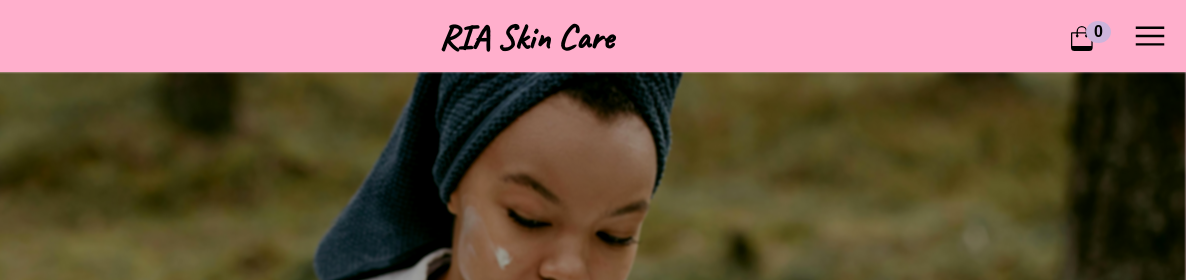
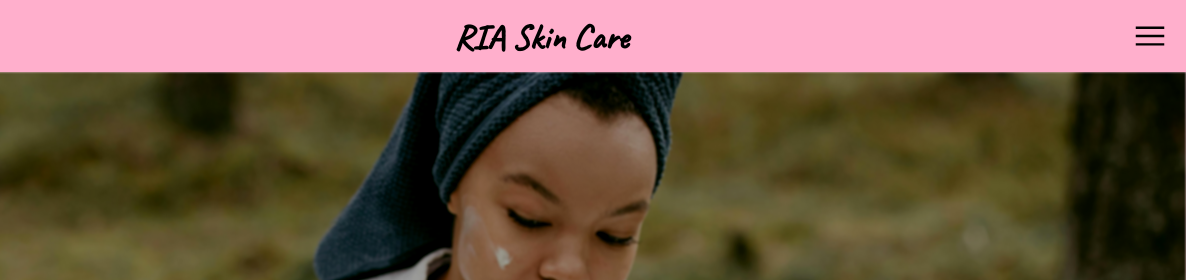
Before and after one commit to ThulaniMthembu/ria-skin-care, a website: page index.html in a window 1280 px wide. Shown: the top 280 px of the page, 94-1280 px from the left. Drawn offline with nearby package versions, Linux system fonts and the light colour scheme; a web font is replaced by a local one.

Commit message:
navbar updates

```diff
--- a/index.html
+++ b/index.html
@@ -82,21 +82,7 @@
 			</a>
 			<h3 class="accent-text">RIA Skin Care</h3>
 
-			<button id="cart-btn" type="button" class="btn">
-				<svg
-					id="icon"
-					data-name="Layer 1"
-					xmlns="http://www.w3.org/2000/svg"
-					height="25px"
-					viewBox="0 0 115 122.88"
-				>
-					<title>shopping-bag</title>
-					<path
-						d="M4.93,30.34H27.41V25.76a25.77,25.77,0,0,1,51.53,0v4.58H101.6a4.91,4.91,0,0,1,3.47,1.45h0a4.9,4.9,0,0,1,1.44,3.48v69.9a17.75,17.75,0,0,1-17.7,17.7H17.7A17.75,17.75,0,0,1,0,105.18V35.28A4.91,4.91,0,0,1,1.45,31.8h0a4.91,4.91,0,0,1,3.47-1.45Zm28.76,0h39V25.76a19.49,19.49,0,0,0-39,0v4.58Zm-6.28,13V36.62H6.28v62h94V36.62H78.94v6.76a6.48,6.48,0,1,1-6.28-.12V36.62h-39v6.71a6.48,6.48,0,1,1-6.28,0Z"
-					/>
-				</svg>
-				<span id="cart-count">0</span>
-			</button>
+			<button id="cart-btn" type="button" class="btn" aria-hidden=""></button>
 		</nav>
 
 		<button id="hamburger-btn" class="navbar-burger"></button>
--- a/styles/index.css
+++ b/styles/index.css
@@ -94,31 +94,6 @@ nav img {
 .menu,
 .background {
 	position: fixed;
-}
-
-#cart-btn {
-	background: transparent;
-	border: none;
-	color: var(--white);
-	font-size: 1.5rem;
-	cursor: pointer;
-	position: relative;
-}
-
-#cart-count {
-	position: absolute;
-	top: -10px;
-	right: -5px;
-	background-color: var(--accent1);
-	color: var(--black-color);
-	border-radius: 50%;
-	padding: 2px 8px;
-	font-size: 1rem;
-	font-weight: 600;
-}
-
-#icon {
-	margin-right: 7px;
 }
 
 .background {
```
